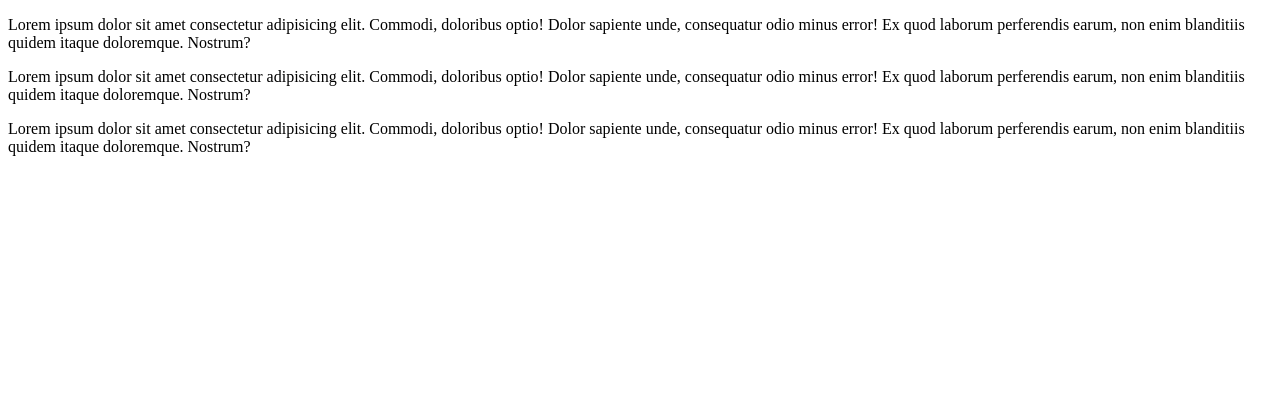
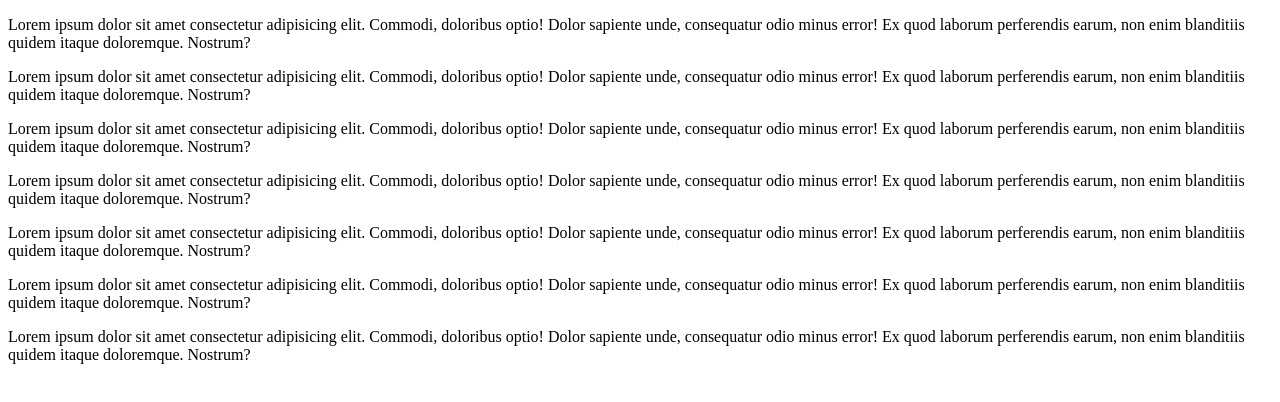
Before and after one commit to codeit-np/butterfly, a plain HTML site: page home.html in a window 1280 px wide. Drawn offline with Linux system fonts and the light colour scheme.

Commit message:
paragraph added

```diff
--- a/home.html
+++ b/home.html
@@ -10,6 +10,10 @@
     <p>Lorem ipsum dolor sit amet consectetur adipisicing elit. Commodi, doloribus optio! Dolor sapiente unde, consequatur odio minus error! Ex quod laborum perferendis earum, non enim blanditiis quidem itaque doloremque. Nostrum?</p>
     <p>Lorem ipsum dolor sit amet consectetur adipisicing elit. Commodi, doloribus optio! Dolor sapiente unde, consequatur odio minus error! Ex quod laborum perferendis earum, non enim blanditiis quidem itaque doloremque. Nostrum?</p>
     <p>Lorem ipsum dolor sit amet consectetur adipisicing elit. Commodi, doloribus optio! Dolor sapiente unde, consequatur odio minus error! Ex quod laborum perferendis earum, non enim blanditiis quidem itaque doloremque. Nostrum?</p>
+    <p>Lorem ipsum dolor sit amet consectetur adipisicing elit. Commodi, doloribus optio! Dolor sapiente unde, consequatur odio minus error! Ex quod laborum perferendis earum, non enim blanditiis quidem itaque doloremque. Nostrum?</p>
+    <p>Lorem ipsum dolor sit amet consectetur adipisicing elit. Commodi, doloribus optio! Dolor sapiente unde, consequatur odio minus error! Ex quod laborum perferendis earum, non enim blanditiis quidem itaque doloremque. Nostrum?</p>
+    <p>Lorem ipsum dolor sit amet consectetur adipisicing elit. Commodi, doloribus optio! Dolor sapiente unde, consequatur odio minus error! Ex quod laborum perferendis earum, non enim blanditiis quidem itaque doloremque. Nostrum?</p>
+    <p>Lorem ipsum dolor sit amet consectetur adipisicing elit. Commodi, doloribus optio! Dolor sapiente unde, consequatur odio minus error! Ex quod laborum perferendis earum, non enim blanditiis quidem itaque doloremque. Nostrum?</p>
 
 </body>
 </html>
```
